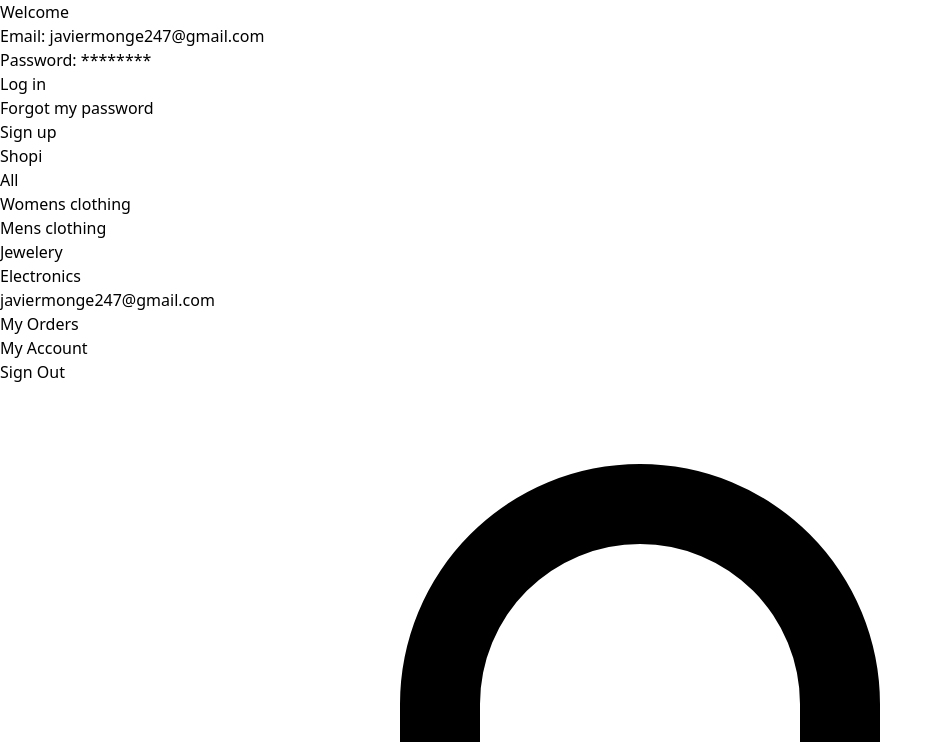
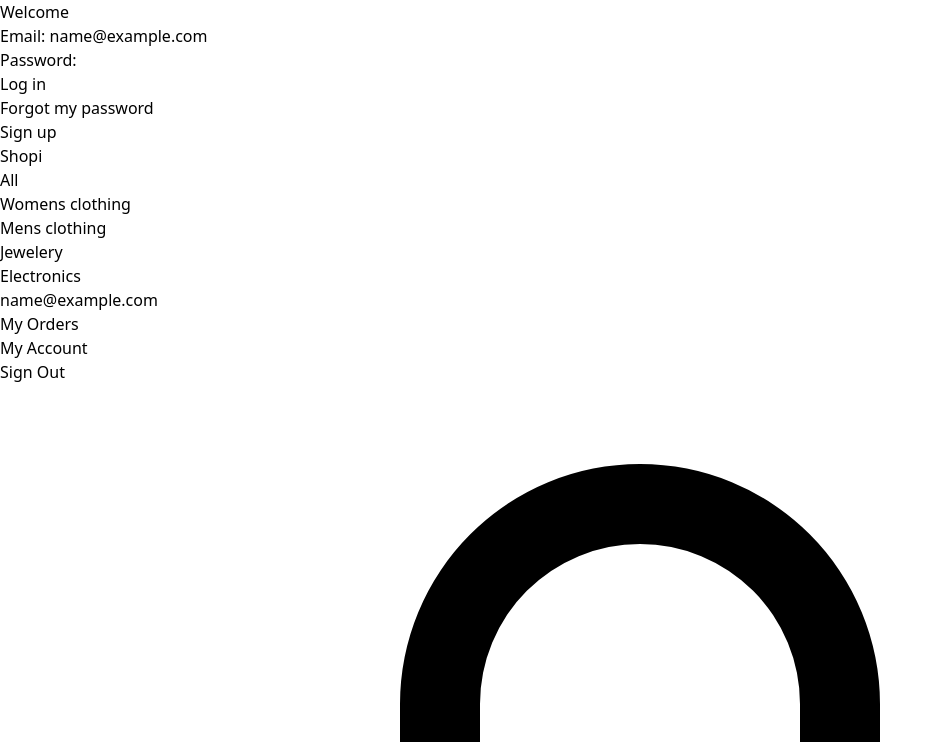
Before and after one commit to javier-wq/Ecommerce-vite, a React (Vite) app in the folder vite-project/: page /sign-in in a window 1280 px wide. Shown: the top 742 px of the page, without its empty margins (0-943 px from the left). Built offline with nearby package versions, Linux system fonts and the light colour scheme; no server answers; sample sign-in values are in the browser's storage.

Commit message:
Adding login logic and creating dynamic paths for it

```diff
--- a/vite-project/src/Components/Navbar/index.jsx
+++ b/vite-project/src/Components/Navbar/index.jsx
@@ -1,16 +1,25 @@
 import { useContext } from "react"
 import { NavLink } from "react-router-dom"
-import { ShoppingBagIcon } from '@heroicons/react/24/solid'
 import { ShoppingCartContext } from "../../Context"
+import ShoppingCart from "../ShoppingCart"
 
 const Navbar = () => {
-    const {count, setSearchByCategory, setSignOut, signOut} = useContext(ShoppingCartContext)
+    const {setSearchByCategory, setSignOut, signOut, account} = useContext(ShoppingCartContext)
     const activeStyle = 'underline underline-offset-4'
 
     // Sign Out
     const sign_Out = localStorage.getItem('sign-out')
     const parsedSignOut = JSON.parse(sign_Out)
     const isUserSignOut = signOut || parsedSignOut
+
+    // Account
+    const Account = localStorage.getItem('account')
+    const parsedAccount = JSON.parse(Account)
+
+    // Has An Account
+    const noAccountInLocalStorage = parsedAccount ? Object.keys(parsedAccount).length === 0 : true
+    const noAccountInLocalState = account ? Object.keys(account).length === 0 : true
+    const hasUserAnAccount = !noAccountInLocalStorage || !noAccountInLocalState
 
     const handleSignOut = () => {
         const stringfiedSignOut = JSON.stringify(true)
@@ -19,24 +28,11 @@ const Navbar = () => {
     }
 
     const renderView = () => {
-        if (isUserSignOut) {
-            return (
-                <li>
-                    <NavLink
-                    to='/sign-in'
-                    className={({isActive}) =>
-                        isActive ? activeStyle : undefined
-                    }
-                    onClick={() => handleSignOut()}>
-                        Sign Out
-                    </NavLink>
-                </li>
-            )
-        } else {
+        if(hasUserAnAccount && !isUserSignOut){
             return (
                 <>
                     <li className="text-black/60">
-                        javiermonge247@gmail.com
+                        {parsedAccount?.email}
                     </li>
                     <li>
                         <NavLink
@@ -66,11 +62,20 @@ const Navbar = () => {
                             Sign Out
                         </NavLink>
                     </li>
-                    <li className="flex items-center">
-                        <ShoppingBagIcon className="size-6 text-black"/>
-                        <div> {count} </div>
+                </>
+            )
+        } else {
+            return (
+                <li>
+                    <NavLink
+                    to='/sign-in'
+                    className={({isActive}) =>
+                        isActive ? activeStyle : undefined
+                    }
+                    onClick={() => handleSignOut()}>
+                        Sign Out
+                    </NavLink>
                 </li>
-                </>
             )
         }
     }
@@ -80,7 +85,7 @@ const Navbar = () => {
             <ul className="flex items-center gap-3">
                 <li className="font-semibold text-lg">
                     <NavLink
-                    to='/' >
+                    to={`${isUserSignOut ? '/sign-in' : '/'}`} >
                         Shopi
                     </NavLink>
                 </li>
@@ -139,8 +144,7 @@ const Navbar = () => {
             <ul className="flex items-center gap-3">
                {renderView()}
                 <li className="flex items-center">
-                    <ShoppingBagIcon className="size-6 text-black"/>
-                    <div> {count} </div>
+                    <ShoppingCart />
                 </li>
             </ul>
         </nav>
--- /dev/null
+++ b/vite-project/src/Components/ShoppingCart/index.jsx
@@ -0,0 +1,23 @@
+import { useContext } from "react"
+import { ShoppingBagIcon } from '@heroicons/react/24/solid'
+import { ShoppingCartContext } from "../../Context"
+
+const ShoppingCart = () => {
+    const {openCheckoutSideMenu, closeProductDetail, cartProducts} = useContext(ShoppingCartContext)
+
+    const openCheckouSideMenuBar = () => {
+        openCheckoutSideMenu()
+        closeProductDetail()
+    }
+
+    return (
+        <div className="relative flex gap-0.5 items-center" onClick={() => openCheckouSideMenuBar()}>
+            <ShoppingBagIcon className="w-6 h-6 fill-none stroke-black cursor-pointer"/>
+            <div className="absolute bottom-3.5 left-3.5 flex justify-center items-center roudned-full, bg-black w-4 h-4 text-xs text-white">
+                {cartProducts.length}
+            </div>
+        </div>
+    )
+}
+
+export default ShoppingCart
--- a/vite-project/src/pages/App/index.jsx
+++ b/vite-project/src/pages/App/index.jsx
@@ -1,5 +1,6 @@
-import { useRoutes, BrowserRouter } from 'react-router-dom'
-import { ShoppingCartProvider } from '../../Context'
+import { useContext } from "react"
+import { useRoutes, BrowserRouter, Navigate } from 'react-router-dom'
+import { ShoppingCartProvider, initializeLocalStorage, ShoppingCartContext } from '../../Context'
 import Home from '../Home'
 import MyAccount from '../MyAccount'
 import MyOrder from '../MyOrder'
@@ -12,12 +13,28 @@ import '../../App.css'
 import Navbar from '../../Components/Navbar'
 
 const AppRoutes = () => {
+  const context = useContext(ShoppingCartContext)
+
+  // Account
+  const account = localStorage.getItem('account')
+  const parsedAccount = JSON.parse(account)
+
+  // Sign Out
+  const signOut = localStorage.getItem('sign-out')
+  const parsedSignOut = JSON.parse(signOut)
+
+  // Has an Account
+  const noAccountInLocalStorage = parsedAccount ? Object.keys(parsedAccount).length === 0 : true
+  const noAccountInLocalState = Object.keys(context.account).length === 0
+  const hasUserAnAccount = !noAccountInLocalStorage || !noAccountInLocalState
+  const isUserSignOut = context.signOut || parsedSignOut
+
   let routes = useRoutes([
-    { path: '/', element: <Home /> },
-    { path: '/womens-clothing', element: <Home /> },
-    { path: '/mens-clothing', element: <Home /> },
-    { path: '/jewelery', element: <Home /> },
-    { path: '/electronics', element: <Home /> },
+    { path: '/', element: hasUserAnAccount && !isUserSignOut ? <Home /> : <Navigate replace to={'/sign-in'} /> },
+    { path: '/womens-clothing', element: hasUserAnAccount && !isUserSignOut ? <Home /> : <Navigate replace to={'/sign-in'} /> },
+    { path: '/mens-clothing', element: hasUserAnAccount && !isUserSignOut ? <Home /> : <Navigate replace to={'/sign-in'} /> },
+    { path: '/jewelery', element: hasUserAnAccount && !isUserSignOut ? <Home /> : <Navigate replace to={'/sign-in'} /> },
+    { path: '/electronics', element: hasUserAnAccount && !isUserSignOut ? <Home /> : <Navigate replace to={'/sign-in'} />},
     { path: '/my-account', element: <MyAccount /> },
     { path: '/my-order', element: <MyOrder /> },
     { path: '/my-orders', element: <MyOrders /> },
@@ -31,6 +48,8 @@ const AppRoutes = () => {
 }
 
 const App = () => {
+  initializeLocalStorage()
+
   return (
     <ShoppingCartProvider>
       <BrowserRouter>
--- a/vite-project/src/pages/SignIn/index.jsx
+++ b/vite-project/src/pages/SignIn/index.jsx
@@ -1,32 +1,127 @@
-import { Link } from "react-router-dom"
+ import { useContext, useState, useRef } from "react"
+import { Link, Navigate } from "react-router-dom"
+import { ShoppingCartContext } from "../../Context"
 import Layout from "../../Components/Layout"
 
 function SignIn() {
+  const {account, setSignOut, setAccount} = useContext(ShoppingCartContext)
+  const [view, setView] = useState('user-info')
+  const form = useRef(null)
+
+  // Account
+  const Account = localStorage.getItem('account')
+  const parsedAccount = JSON.parse(Account)
+
+  // Has An Account
+  const noAccountInLocalStorage = parsedAccount ? Object.keys(parsedAccount).length === 0 : true
+  const noAccountInLocalState = account ? Object.keys(account).length === 0 : true
+  const hasUserAnAccount = !noAccountInLocalStorage || !noAccountInLocalState
+
+  const handleSignIn = () => {
+    const stringfiedSignOut = JSON.stringify(false)
+    localStorage.setItem('sign-out', stringfiedSignOut)
+    setSignOut(false)
+
+    return <Navigate replace to={'/'} />
+  }
+
+  const createAnAccount = () => {
+    const formData = new FormData(form.current)
+    console.log(formData);
+    console.log(form);
+
+    const data = {
+      name: formData.get('name'),
+      email: formData.get('email'),
+      password: formData.get('password')
+    }
+
+    console.log(data);
+
+
+    const stringfiedAccount = JSON.stringify(data)
+    localStorage.setItem('account', stringfiedAccount)
+    setAccount(data)
+    handleSignIn()
+  }
+
+
+  const renderLogIn = () => {
     return (
-      <Layout>
-        <h1 className="font-medium text-xl text-center mb-6 w-80">Welcome</h1>
-        <div className="flex flex-col w-80">
+      <div className="flex flex-col w-80">
           <p>
             <span className="font-light text-sm">Email: </span>
-            <span>javiermonge247@gmail.com</span>
+            <span>{parsedAccount?.email}</span>
           </p>
           <p>
             <span className="font-light text-sm">Password: </span>
-            <span>********</span>
+            <span>{parsedAccount?.password}</span>
           </p>
           <Link
           to="/">
-            <button className="bg-black disabled:bg-black/40 text-white w-full rounded-lg py-3 mt-4 mb-2">
+            <button className="bg-black disabled:bg-black/40 text-white w-full rounded-lg py-3 mt-4 mb-2" onClick={() => handleSignIn()} disabled={!hasUserAnAccount}>
               Log in
             </button>
           </Link>
           <div className="text-center">
             <a href="/" className="font-light text-xs underline underline-offset-4">Forgot my password</a>
           </div>
-          <button className="border border-black disabled:text-black/40 disabled:border-black/40 rounded-lg mt-6 py-3">
+          <button className="border border-black disabled:text-black/40 disabled:border-black/40 rounded-lg mt-6 py-3" onClick={() => setView('create-user-info')} disabled={hasUserAnAccount}>
             Sign up
           </button>
         </div>
+    )
+  }
+
+  const renderCreateUserInfo = () => {
+    return (
+      <form ref={form} className="flex flex-col gap-4 w-80">
+        <div className="flex flex-col gap-1">
+          <label htmlFor="name" className="font-light text-sm">Your name:</label>
+          <input
+          type="text"
+          id="name"
+          name="name"
+          defaultValue={parsedAccount?.name}
+          placeholder="Peter"
+          className="rounded-lg border border-black placeholder:font-light placeholder:text-sm placeholder:text-black/60 focus:outline-none py-2 px-4"
+          />
+        </div>
+        <div className="flex flex-col gap-1">
+          <label htmlFor="email" className="font-light text-sm">Your email:</label>
+          <input
+          type="text"
+          id="email"
+          name="email"
+          defaultValue={parsedAccount?.email}
+          placeholder="hi@helloword.com"
+          className="rounded-lg border border-black placeholder:font-light placeholder:text-sm placeholder:text-black/60 focus:outline-none py-2 px-4"
+          />
+        </div>
+        <div className="flex flex-col gap-1">
+          <label htmlFor="password" className="font-light text-sm">Your Password:</label>
+          <input
+          type="text"
+          id="password"
+          name="password"
+          defaultValue={parsedAccount?.password}
+          placeholder="*************"
+          className="rounded-lg border border-black placeholder:font-light placeholder:text-sm placeholder:text-black/60 focus:outline-none py-2 px-4"
+          />
+        </div>
+        <Link to="/">
+          <button className="bg-black text-white w-full rounded-lg py-3" onClick={() => createAnAccount()}>Create</button>
+        </Link>
+      </form>
+    )
+  }
+
+  const renderView = () => view === 'create-user-info' ? renderCreateUserInfo() : renderLogIn()
+
+    return (
+      <Layout>
+        <h1 className="font-medium text-xl text-center mb-6 w-80">Welcome</h1>
+        {renderView()}
       </Layout>
     )
   }
```
